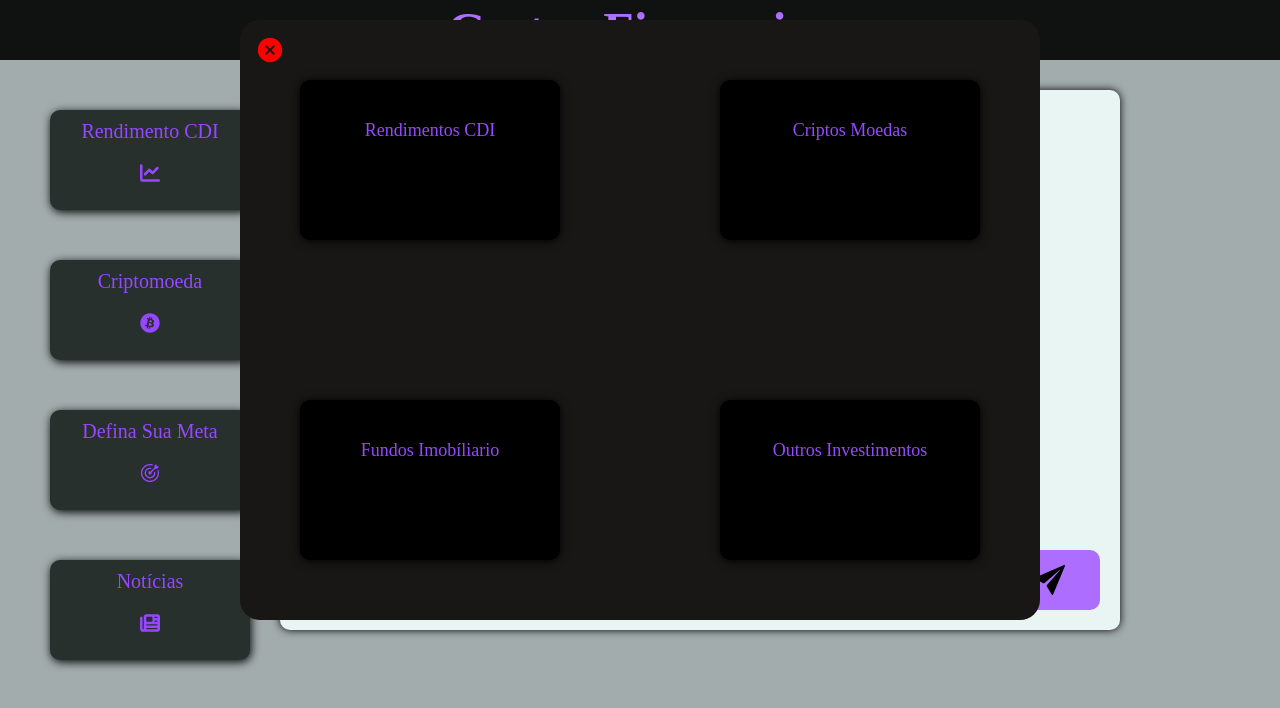
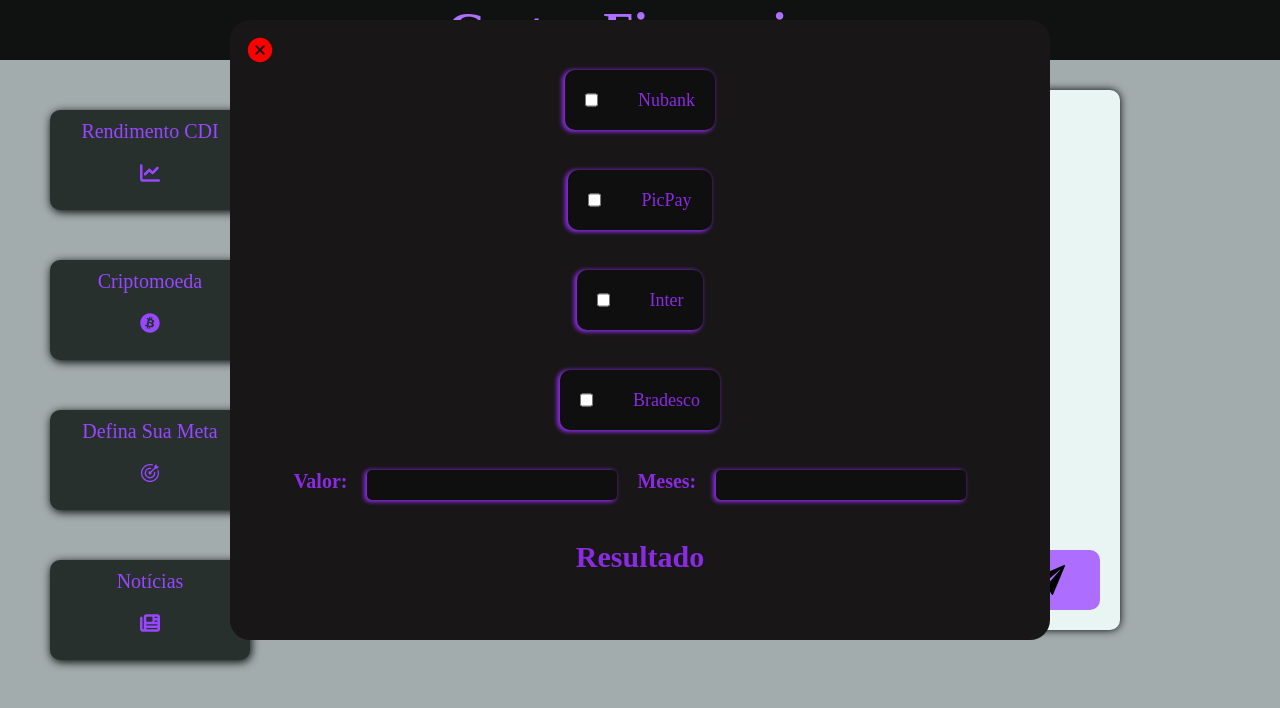
Before and after one commit to ArnaldWeslen05/GestorFinanceiro, a React (Create React App) app in the folder front/: page / in a window 1280 px wide. Both pictures are taken after a click on the element "Rendimento CDI". Shown: the top 708 px of the page. Built offline with nearby package versions, Linux system fonts and the light colour scheme.

Commit message:
Feat(front): Cria Interface CDI

```diff
--- /dev/null
+++ b/front/src/componetes/Cdi.css
@@ -0,0 +1,101 @@
+.container-investimentos{
+    display: block;
+    margin-top: -40px;
+    justify-content: center;
+    align-content: center;
+    position:absolute;
+    left: 50%;
+    transform: translateX(-50%);
+}
+.caixa-investimentos{
+    z-index: 999;
+    justify-items: center;
+    align-items: center;
+    background-color: rgb(24, 22, 22);
+    border-radius: 20px;
+    width: 800px;
+    height: 600px;
+    padding: 10px;
+}
+.caixa-cdi input{
+   border-radius: 50%;
+  margin: 20px;
+
+}
+.caixa-cdi{
+    display: flex;
+    height: 60px;
+    background-color: rgb(16, 15, 15);
+    margin-bottom: 30px;
+    border-radius: 10px;
+    box-shadow: -2px 1px 4px 1px;
+    margin: 40px;
+    font-size: 18px;
+    color: blueviolet;
+}
+.caixa-cdi:hover{
+    transition: all 1s;
+    background-color: white;
+}
+.caixa-cdi p{
+    display: flex;
+    margin: 20px;
+    font-style: bold italic;
+}
+.resultado-cdi{
+    display: flex;
+}
+.tt{
+    color: blueviolet;
+    font-size: 20px;
+    font-style: bold italic;
+}
+.res{
+    display: flex;
+    color: blueviolet;
+    font-size: 30px;
+    font-style: bold italic;
+    padding: 40px;
+
+}
+.resultado-cdi label{
+    color: blueviolet;
+    font-size: 18px;
+    font-style: bold italic;
+}
+.resultado-cdi input{
+   background-color:rgb(16, 15, 15);
+   border: none;
+   border-radius: 5px;
+   width: 250px;
+   height: 30px;
+   box-shadow: -2px 1px 4px 1px;
+   color: blueviolet;
+   margin-left: 20px;
+   margin-right: 20px;
+}
+.close{
+    position: fixed;
+    background-color: transparent;
+    font-size: 30px;
+    color: red;
+    border: none;
+    margin: 15px ;
+    cursor: pointer;
+}
+@media screen and (max-width: 820px){
+    .caixa-investimentos{
+        display:block;
+        width: 500px;
+        height: 900px;
+        padding: 10px;
+
+    }
+    .box-investimentos{
+        margin: 80px;
+        height: 70px;
+    }
+    .resultado-cdi input{
+        width: 150px;
+    }
+}
--- a/front/src/componetes/Cdi.js
+++ b/front/src/componetes/Cdi.js
@@ -1,6 +1,6 @@
 
 import { IoCloseCircle } from "react-icons/io5";
-import './investimentos.css';
+import './Cdi.css';
 
 const Cdi = ({onClose}) =>{
    return(
@@ -8,22 +8,32 @@
         <div className="container-investimentos">
         <button className="close" onClick={onClose}><IoCloseCircle /></button>
            <div className="caixa-investimentos">
-            <div className="box-investimentos">
-                <p>Rendimentos CDI </p>
+                <div className="caixa-cdi">
+                    <input type="checkbox" name="BancoCdi" id=""/>
+                    <p>Nubank</p>
+                </div>
 
-            </div>
+                <div className="caixa-cdi">
+                   <input type="checkbox" name="BancoCdi" id="" />
+                   <p>PicPay</p>
+                </div>
 
-            <div className="box-investimentos">
-                <p>Criptos Moedas</p>
-            </div>
+                <div className="caixa-cdi">
+                    <input type="checkbox" name="BancoCdi" id="" />
+                    <p>Inter</p>
+                </div>
+                <div className="caixa-cdi">
+                  <input type="checkbox" name="BancoCdi" id="" />
+                  <p>Bradesco</p>
+                </div>
 
-            <div className="box-investimentos">
-                <p>Fundos Imobíliario</p>
-            </div>
-
-            <div className="box-investimentos">
-                <p>Outros Investimentos</p>
-            </div>
+                <div className="resultado-cdi">
+                     <h1 className="tt"> Valor: </h1>
+                     <input type="number" name="" id="" />
+                    <h1 className="tt">Meses: </h1>
+                    <input type="number" name="" id="" />
+                </div>
+                <h1 className="res">Resultado </h1>
            </div>
         </div>
     </div>
--- a/front/src/componetes/investimentos.css
+++ /dev/null
@@ -1,72 +0,0 @@
-.container-investimentos{
-    display: block;
-    margin-top: -40px;
-    justify-content: center;
-    align-content: center;
-    position:absolute;
-    left: 50%;
-    transform: translateX(-50%);
-}
-.caixa-investimentos{
-    display: grid;
-    background-color: rgba(0, 0, 0, 0.5);
-    z-index: 999;
-    grid-template-columns:  repeat(2, 0.5fr);
-    justify-items: center;
-    align-items: center;
-    gap: 40px;
-    background-color: rgb(25, 22, 22);
-    border-radius: 20px;
-    width: 800px;
-    height: 600px;
-    z-index: 10;
-}
-
-.box-investimentos{
-    text-align: center;
-    background-color: black;
-    border-radius: 10px;
-    width: 200px;
-    height: 100px;
-    box-shadow: 0px 1px 10px #000000;
-    padding: 30px;
-}
-.box-investimentos:hover{
-    transition:  3s ;
-    transform: scale(1.0);
-    box-shadow: 1px 1px 10px #9747FF;
-    background-color: aliceblue;
-}
-.box-investimentos p{
-    padding: 10px;
-    font-style: bold italic;
-    color: #9747FF;
-    font-size: 18px;
-}
-.box-investimentos:hover{
-    transition: 1s;
-    transform: scale(1.05);
-    box-shadow: 2px 2px 10px (#9747FF);
-}
-.close{
-    position: fixed;
-    background-color: transparent;
-    font-size: 30px;
-    color: red;
-    border: none;
-    margin: 15px ;
-    cursor: pointer;
-}
-@media screen and (max-width: 820px){
-    .caixa-investimentos{
-        display:block;
-        width: 500px;
-        height: 900px;
-        padding: 10px;
-
-    }
-    .box-investimentos{
-        margin: 80px;
-        height: 70px;
-    }
-}
```
